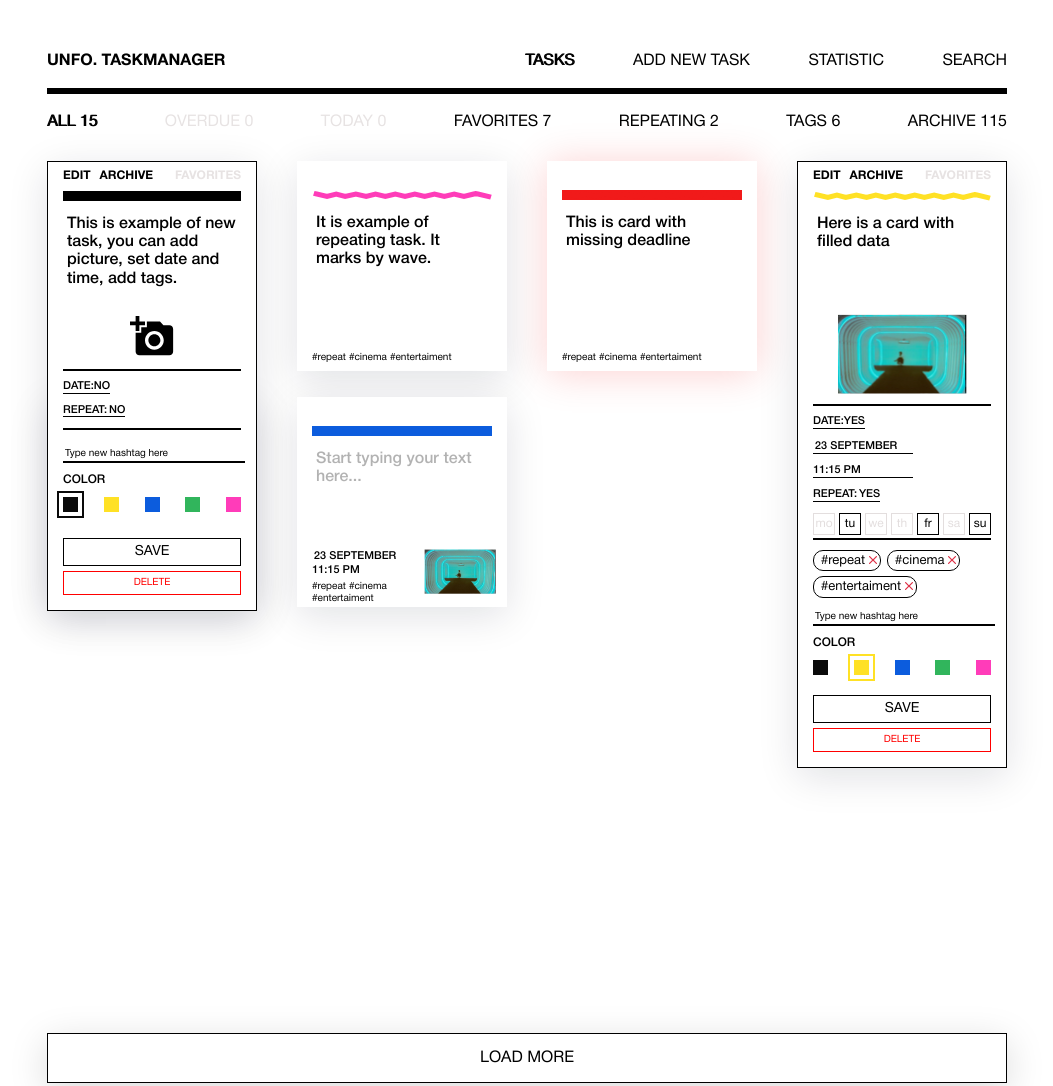
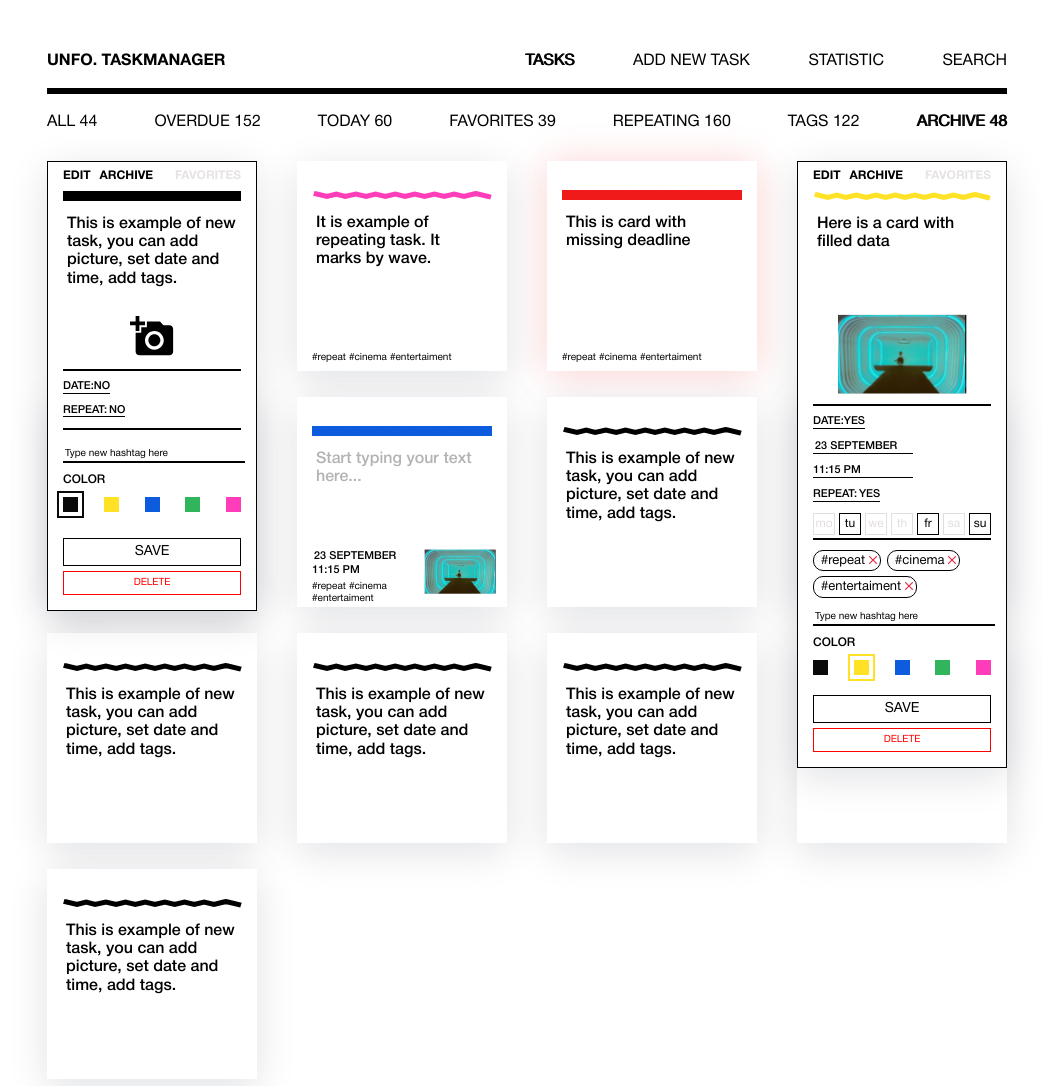
Before and after one commit to devnikop/taskmanager, a website: page public/index.html in a window 1280 px wide. Shown: the top 1086 px of the page, without its empty margins (113-1166 px from the left). Drawn offline with Linux system fonts and the light colour scheme.

Commit message:
rewrite to js generating

```diff
--- a/public/index.html
+++ b/public/index.html
@@ -85,72 +85,7 @@
       </section>
 
       <section class="main__filter filter container">
-        <input
-          type="radio"
-          id="filter__all"
-          class="filter__input visually-hidden"
-          name="filter"
-          checked
-        />
-        <label for="filter__all" class="filter__label">
-          ALL <span class="filter__all-count">15</span></label
-        >
-        <input
-          type="radio"
-          id="filter__overdue"
-          class="filter__input visually-hidden"
-          name="filter"
-          disabled
-        />
-        <label for="filter__overdue" class="filter__label"
-          >OVERDUE <span class="filter__overdue-count">0</span></label
-        >
-        <input
-          type="radio"
-          id="filter__today"
-          class="filter__input visually-hidden"
-          name="filter"
-          disabled
-        />
-        <label for="filter__today" class="filter__label"
-          >TODAY <span class="filter__today-count">0</span></label
-        >
-        <input
-          type="radio"
-          id="filter__favorites"
-          class="filter__input visually-hidden"
-          name="filter"
-        />
-        <label for="filter__favorites" class="filter__label"
-          >FAVORITES <span class="filter__favorites-count">7</span></label
-        >
-        <input
-          type="radio"
-          id="filter__repeating"
-          class="filter__input visually-hidden"
-          name="filter"
-        />
-        <label for="filter__repeating" class="filter__label"
-          >Repeating <span class="filter__repeating-count">2</span></label
-        >
-        <input
-          type="radio"
-          id="filter__tags"
-          class="filter__input visually-hidden"
-          name="filter"
-        />
-        <label for="filter__tags" class="filter__label"
-          >Tags <span class="filter__tags-count">6</span></label
-        >
-        <input
-          type="radio"
-          id="filter__archive"
-          class="filter__input visually-hidden"
-          name="filter"
-        />
-        <label for="filter__archive" class="filter__label"
-          >ARCHIVE <span class="filter__archive-count">115</span></label
-        >
+        <!-- Here will be filter elements -->
       </section>
 
       <section class="statistic container visually-hidden">
@@ -1922,5 +1857,7 @@ Here is a card with filled data</textarea
         <button class="load-more" type="button">load more</button>
       </section>
     </main>
+
+    <script src="../src/main.js"></script>
   </body>
 </html>
--- a/src/main.js
+++ b/src/main.js
@@ -0,0 +1,375 @@
+'use strict';
+
+const FILTER_COUNT_MIN = 0;
+const FILTER_COUNT_MAX = 200;
+const TASK_COUNT_BEGIN = 7;
+const TASK_COUNT_MIN = 1;
+const TASK_COUNT_MAX = 7;
+
+const FilterName = {
+  ALL: `All`,
+  OVERDUE: `Overdue`,
+  TODAY: `Today`,
+  FAVORITES: `Favorites`,
+  REPEATING: `Repeating`,
+  TAGS: `Tags`,
+  ARCHIVE: `Archive`,
+};
+
+const getRandomInt = (min, max) => Math.floor(Math.random() * (max - min + 1)) + min;
+
+const createTask = () => {
+  const taskFragment = document.createDocumentFragment();
+
+  const cardElement = document.createElement(`article`);
+  cardElement.classList.add(`card`, `card--repeat`, `card--black`);
+
+  const cardFormElement = document.createElement(`form`);
+  cardFormElement.classList.add(`card__form`);
+  cardFormElement.method = `get`;
+
+  const cardInnerElement = document.createElement(`div`);
+  cardInnerElement.classList.add(`card__inner`);
+
+  const cardControlGenerate = () => {
+    const cardControlButtonsGenerate = () => {
+      const createControlButton = (buttonType, disable = false) => {
+        const controlButton = document.createElement(`button`);
+        controlButton.classList.add(`card__btn`, `card__btn--${buttonType}`);
+        if (disable) {
+          controlButton.classList.add(`card__btn--disabled`);
+        }
+        controlButton.textContent = buttonType;
+        return controlButton;
+      };
+
+      const controlButtonsFragment = document.createDocumentFragment();
+
+      controlButtonsFragment.appendChild(createControlButton(`edit`));
+      controlButtonsFragment.appendChild(createControlButton(`archive`));
+      controlButtonsFragment.appendChild(createControlButton(`favorites`, true));
+
+      return controlButtonsFragment;
+    };
+
+    const cardControlElement = document.createElement(`div`);
+    cardControlElement.classList.add(`card__control`);
+    cardControlElement.appendChild(cardControlButtonsGenerate());
+    return cardControlElement;
+  };
+
+  const cardColorBarGenerate = () => {
+    const cardColorBarElement = document.createElement(`div`);
+    cardColorBarElement.classList.add(`card__color-bar`);
+
+    cardColorBarElement.insertAdjacentHTML(`afterbegin`, `<svg width="100%" height="10">
+      <use xlink:href="#wave"></use></svg>`);
+    return cardColorBarElement;
+  };
+
+  const cardTextareaGenerate = () => {
+    const cardTextElement = document.createElement(`div`);
+    cardTextElement.classList.add(`card__textarea-wrap`);
+    cardTextElement.insertAdjacentHTML(`afterbegin`, `<label><textarea class="card__text"
+      placeholder="Start typing your text here..." name="text">This is example of new task, you can add picture, set date and time, add tags.</textarea></label>`);
+    return cardTextElement;
+  };
+
+  const cardSettingsGenerate = () => {
+    const cardDatesGenerate = () => {
+      const deadlineToggleGenerate = () => {
+        const deadlineToggleElement = document.createElement(`button`);
+        deadlineToggleElement.classList.add(`card__date-deadline-toggle`);
+        deadlineToggleElement.type = `button`;
+        deadlineToggleElement.insertAdjacentHTML(`beforeend`, `date: <span
+          class="card__date-status">no</span>`);
+        return deadlineToggleElement;
+      };
+
+      const dateDeadlineGenerate = () => {
+        const dateDeadlineElement = document.createElement(`fieldset`);
+        dateDeadlineElement.classList.add(`card__date-deadline`);
+        dateDeadlineElement.disabled = true;
+
+        dateDeadlineElement.insertAdjacentHTML(`beforeend`, `<label class="card__input-deadline-wrap">
+          <input class="card__date" type="text" placeholder="23 September" name="date"></label>`);
+        dateDeadlineElement.insertAdjacentHTML(`beforeend`, `<label class="card__input-deadline-wrap">
+          <input class="card__time" type="text" placeholder="11:15 PM" name="time"></label>`);
+        return dateDeadlineElement;
+      };
+
+      const repeatToggleGenerate = () => {
+        const repeatToggleElement = document.createElement(`button`);
+        repeatToggleElement.classList.add(`card__repeat-toggle`);
+        repeatToggleElement.type = `button`;
+        repeatToggleElement.insertAdjacentHTML(`beforeend`, `repeat: <span
+          class="card__repeat-status">no</span>`);
+        return repeatToggleElement;
+      };
+
+      const repeatDaysWrapperGenerate = () => {
+        const Day = {
+          MONDAY: `mo`,
+          TUESDAY: `tu`,
+          WEDNESDAY: `we`,
+          THURSDAY: `th`,
+          FRIDAY: `fr`,
+          SATURDAY: `sa`,
+          SUNDAY: `su`
+        };
+
+        const repeatDayGenerate = (day) => {
+          const fragment = document.createDocumentFragment();
+
+          const repeatDayInputElement = document.createElement(`input`);
+          repeatDayInputElement.classList.add(`visually-hidden`, `card__repeat-day-input`);
+          repeatDayInputElement.type = `checkbox`;
+          repeatDayInputElement.id = `repeat-${day}-1`;
+          repeatDayInputElement.name = `repeat`;
+          repeatDayInputElement.value = day;
+
+          const repeatDayLabelElement = document.createElement(`label`);
+          repeatDayLabelElement.classList.add(`card__repeat-day`);
+          repeatDayLabelElement.htmlFor = `repeat-${day}-1`;
+          repeatDayLabelElement.textContent = day;
+
+          fragment.appendChild(repeatDayInputElement);
+          fragment.appendChild(repeatDayLabelElement);
+          return fragment;
+        };
+
+        const repeatDaysElement = document.createElement(`fieldset`);
+        repeatDaysElement.classList.add(`card__repeat-days`);
+        repeatDaysElement.disabled = true;
+
+        const repeatDaysInnerElement = document.createElement(`div`);
+        repeatDaysInnerElement.classList.add(`card__repeat-days-inner`);
+
+        for (const key in Day) {
+          if (Day.hasOwnProperty(key)) {
+            repeatDaysInnerElement.appendChild(repeatDayGenerate(Day[key]));
+          }
+        }
+        repeatDaysElement.appendChild(repeatDaysInnerElement);
+
+        return repeatDaysElement;
+      };
+
+      const cardDatesElement = document.createElement(`div`);
+      cardDatesElement.classList.add(`card__dates`);
+
+      cardDatesElement.appendChild(deadlineToggleGenerate());
+      cardDatesElement.appendChild(dateDeadlineGenerate());
+      cardDatesElement.appendChild(repeatToggleGenerate());
+      cardDatesElement.appendChild(repeatDaysWrapperGenerate());
+
+      return cardDatesElement;
+    };
+
+    const cardHashtagGenerate = () => {
+      const hashtagElement = document.createElement(`div`);
+      hashtagElement.classList.add(`card__hashtag`);
+
+      const hashtagListElement = document.createElement(`div`);
+      hashtagListElement.classList.add(`card__hashtag-list`);
+
+      hashtagElement.appendChild(hashtagListElement);
+      hashtagElement.insertAdjacentHTML(`beforeend`, `<label><input class="card__hashtag-input"
+        type="text" name="hashtag-input" placeholder="Type new hashtag here"></label>`);
+      return hashtagElement;
+    };
+
+    const cardSettingsElement = document.createElement(`div`);
+    cardSettingsElement.classList.add(`card__settings`);
+
+    const cardDetailsGenerate = () => {
+      const cardDetailsElement = document.createElement(`div`);
+      cardDetailsElement.classList.add(`card__details`);
+
+      cardDetailsElement.appendChild(cardDatesGenerate());
+      cardDetailsElement.appendChild(cardHashtagGenerate());
+      return cardDetailsElement;
+    };
+
+    const cardImgWrapGenerate = () => {
+      const imgInputGenerate = () => {
+        const imgInputElement = document.createElement(`input`);
+        imgInputElement.classList.add(`card__img-input`, `visually-hidden`);
+        imgInputElement.type = `file`;
+        imgInputElement.name = `img`;
+        return imgInputElement;
+      };
+
+      const cardImgGenerate = () => {
+        const cardImgElement = document.createElement(`img`);
+        cardImgElement.classList.add(`card__img`);
+        cardImgElement.src = `img/add-photo.svg`;
+        cardImgElement.alt = `task picture`;
+        return cardImgElement;
+      };
+
+      const cardImgWrapElement = document.createElement(`label`);
+      cardImgWrapElement.classList.add(`card__img-wrap`, `card__img-wrap--empty`);
+      cardImgWrapElement.appendChild(imgInputGenerate());
+      cardImgWrapElement.appendChild(cardImgGenerate());
+      return cardImgWrapElement;
+    };
+
+    const cardColorsInnerGenerate = () => {
+      const Color = {
+        BLACK: `black`,
+        YELLOW: `yellow`,
+        BLUE: `blue`,
+        GREEN: `green`,
+        PINK: `pink`
+      };
+
+      const cardColorsTitleGenerate = () => {
+        const cardColorsTitleElement = document.createElement(`h3`);
+        cardColorsTitleElement.classList.add(`card__colors-title`);
+        cardColorsTitleElement.textContent = `Color`;
+        return cardColorsTitleElement;
+      };
+
+      const cardColorsWrapGenerate = (color) => {
+        const cardColorGenerate = () => {
+          const colorInputGenerate = () => {
+            const colorInputElement = document.createElement(`input`);
+            colorInputElement.classList.add(`card__color-input`, `card__color-input--${color}`, `visually-hidden`);
+            colorInputElement.type = `radio`;
+            colorInputElement.id = `color-${color}-1`;
+            colorInputElement.name = `color`;
+            colorInputElement.value = color;
+            colorInputElement.checked = true;
+            return colorInputElement;
+          };
+
+          const colorLabelGenerate = () => {
+            const colorLabelElement = document.createElement(`label`);
+            colorLabelElement.classList.add(`card__color`, `card__color--${color}`);
+            colorLabelElement.htmlFor = `color-${color}-1`;
+            colorLabelElement.textContent = color;
+            return colorLabelElement;
+          };
+
+          const colorFragment = document.createDocumentFragment();
+          colorFragment.appendChild(colorInputGenerate());
+          colorFragment.appendChild(colorLabelGenerate());
+
+          return colorFragment;
+        };
+
+        const cardColorsWrap = document.createElement(`div`);
+        cardColorsWrap.classList.add(`card__colors-wrap`);
+        cardColorsWrap.appendChild(cardColorGenerate());
+        return cardColorsWrap;
+      };
+
+      const colorsInner = document.createElement(`div`);
+      colorsInner.classList.add(`card__colors-inner`);
+
+      colorsInner.appendChild(cardColorsTitleGenerate());
+      for (const key in Color) {
+        if (Color.hasOwnProperty(key)) {
+          colorsInner.appendChild(cardColorsWrapGenerate(Color[key]));
+        }
+      }
+      return colorsInner;
+    };
+
+    cardSettingsElement.appendChild(cardDetailsGenerate());
+    cardSettingsElement.appendChild(cardImgWrapGenerate());
+    cardSettingsElement.appendChild(cardColorsInnerGenerate());
+
+    return cardSettingsElement;
+  };
+
+  const cardStatusButtonsGenerate = () => {
+    const saveButtonGenerate = () => {
+      const saveButtonElement = document.createElement(`button`);
+      saveButtonElement.classList.add(`card__save`);
+      saveButtonElement.type = `button`;
+      saveButtonElement.textContent = `save`;
+      return saveButtonElement;
+    };
+
+    const deleteButtonGenerate = () => {
+      const deleteButtonElement = document.createElement(`button`);
+      deleteButtonElement.classList.add(`card__delete`);
+      deleteButtonElement.type = `button`;
+      deleteButtonElement.textContent = `delete`;
+      return deleteButtonElement;
+    };
+
+    const statusButtonElement = document.createElement(`div`);
+    statusButtonElement.classList.add(`card__status-btns`);
+    statusButtonElement.appendChild(saveButtonGenerate());
+    statusButtonElement.appendChild(deleteButtonGenerate());
+    return statusButtonElement;
+  };
+
+  cardInnerElement.appendChild(cardControlGenerate());
+  cardInnerElement.appendChild(cardColorBarGenerate());
+  cardInnerElement.appendChild(cardTextareaGenerate());
+  cardInnerElement.appendChild(cardSettingsGenerate());
+  cardInnerElement.appendChild(cardStatusButtonsGenerate());
+
+  cardFormElement.appendChild(cardInnerElement);
+  cardElement.appendChild(cardFormElement);
+  taskFragment.appendChild(cardElement);
+  boardTasksContainerElement.appendChild(taskFragment);
+};
+
+const createFilter = (filterId) => {
+  const filterInputGenerate = () => {
+    const filterInputElement = document.createElement(`input`);
+    filterInputElement.classList.add(`filter__input`, `visually-hidden`);
+    filterInputElement.type = `radio`;
+    filterInputElement.id = `filter__${filterIdLowerCase}`;
+    filterInputElement.name = `filter`;
+    filterInputElement.checked = true;
+    return filterInputElement;
+  };
+
+  const filterLabelGenerate = () => {
+    const filterLabelElementClickHandler = () => {
+      const cardElements = boardTasksContainerElement.querySelectorAll(`.card`);
+      cardElements.forEach((cardElement) => {
+        cardElement.remove();
+      });
+
+      for (let i = 0; i < getRandomInt(TASK_COUNT_MIN, TASK_COUNT_MAX); i++) {
+        createTask();
+      }
+    };
+
+    const filterLabelElement = document.createElement(`label`);
+    filterLabelElement.addEventListener(`click`, filterLabelElementClickHandler);
+    filterLabelElement.classList.add(`filter__label`);
+    filterLabelElement.htmlFor = `filter__${filterIdLowerCase}`;
+    filterLabelElement.insertAdjacentHTML(`afterbegin`, `${filterId} <span
+      class="filter__${filterIdLowerCase}-count">${getRandomInt(FILTER_COUNT_MIN, FILTER_COUNT_MAX)}</span>`);
+    return filterLabelElement;
+  };
+
+  const filterIdLowerCase = filterId.toLowerCase();
+  const filterFragment = document.createDocumentFragment();
+  filterFragment.appendChild(filterInputGenerate());
+  filterFragment.appendChild(filterLabelGenerate());
+  filterContainerElement.appendChild(filterFragment);
+};
+
+
+const boardTasksContainerElement = document.querySelector(`.board__tasks`);
+
+for (let i = 0; i < TASK_COUNT_BEGIN; i++) {
+  createTask();
+}
+
+const filterContainerElement = document.querySelector(`.main__filter`);
+
+for (const key in FilterName) {
+  if (FilterName.hasOwnProperty(key)) {
+    createFilter(FilterName[key]);
+  }
+}
```
